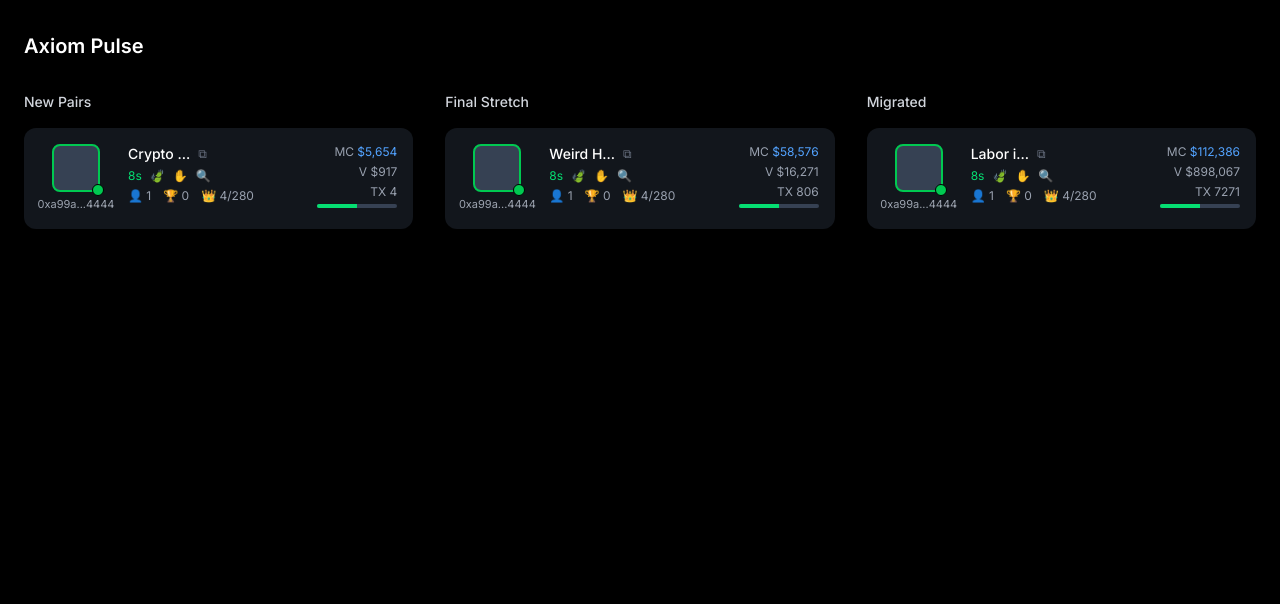
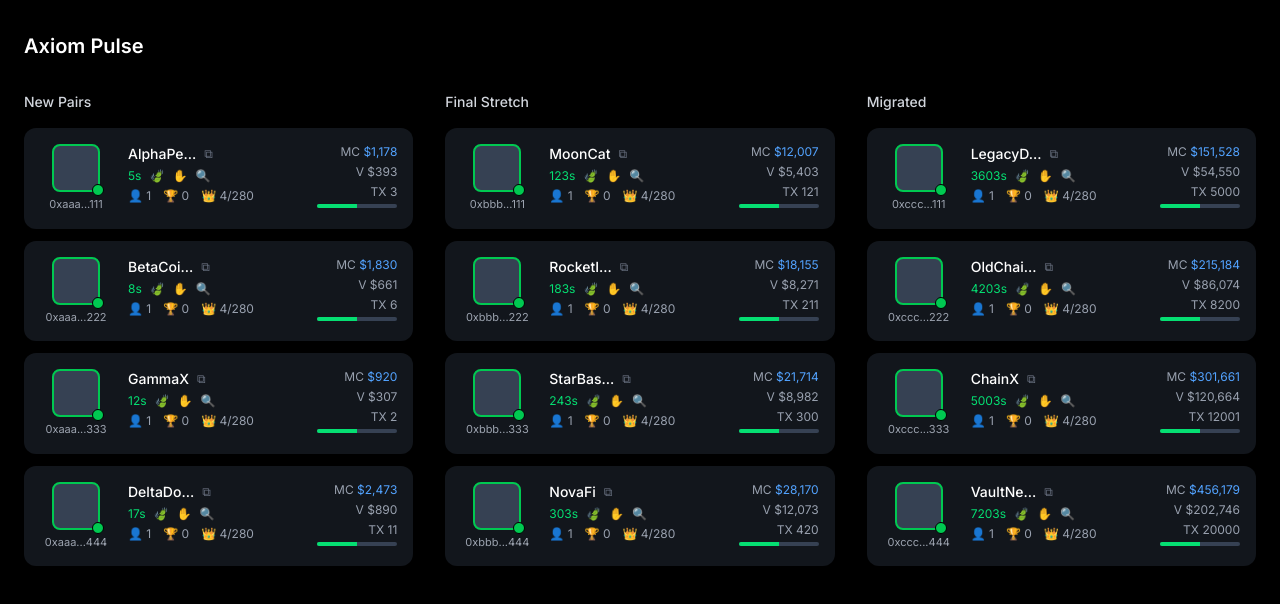
Before and after one commit to sashank2004/axiom-pulse-clone, a Next.js app: page / in a window 1280 px wide. Shown: the top 604 px of the page. Built offline with nearby package versions, Linux system fonts and the light colour scheme.

Commit message:
data: seed four initial tokens per stage for realistic columns

```diff
--- a/src/data/tokens.ts
+++ b/src/data/tokens.ts
@@ -1,61 +1,225 @@
 import { Token } from "@/types/token";
 
 export const tokens: Token[] = [
+  // ================= NEW PAIRS =================
   {
-    id: "1",
-    name: "Crypto Three Kingdoms",
-    symbol: "CTK",
-    imageUrl: "/placeholder.png",
+    id: "new-1",
+    name: "AlphaPepe",
+    symbol: "ALPHA",
+    imageUrl: "/placeholder-token.png",
     stage: "NEW",
+    meta: {
+      address: "0xaaa111",
+      shortAddress: "0xaaa...111",
+      ageSeconds: 2,
+      ageLabel: "2s",
+    },
     metrics: {
-      marketCap: 5760,
-      volume: 934,
-      txCount: 4,
+      marketCap: 1200,
+      volume: 400,
+      txCount: 3,
     },
-    meta: {
-  address: "0xa99a49dc92ae27ffc996fad4f489a7fb8f8b4444",
-  shortAddress: "0xa99a...4444",
-  ageSeconds: 5,
-  ageLabel: "5s",
-}
-,
   },
   {
-    id: "2",
-    name: "Weird Horse",
-    symbol: "HORS",
-    imageUrl: "/placeholder.png",
-    stage: "FINAL",
+    id: "new-2",
+    name: "BetaCoin",
+    symbol: "BETA",
+    imageUrl: "/placeholder-token.png",
+    stage: "NEW",
+    meta: {
+      address: "0xaaa222",
+      shortAddress: "0xaaa...222",
+      ageSeconds: 5,
+      ageLabel: "5s",
+    },
     metrics: {
-      marketCap: 57600,
-      volume: 16000,
-      txCount: 806,
+      marketCap: 1800,
+      volume: 650,
+      txCount: 6,
     },
-    meta: {
-  address: "0xa99a49dc92ae27ffc996fad4f489a7fb8f8b4444",
-  shortAddress: "0xa99a...4444",
-  ageSeconds: 5,
-  ageLabel: "5s",
-}
-,
   },
   {
-    id: "3",
-    name: "Labor in Shu Road",
-    symbol: "LSR",
-    imageUrl: "/placeholder.png",
+    id: "new-3",
+    name: "GammaX",
+    symbol: "GAMMA",
+    imageUrl: "/placeholder-token.png",
+    stage: "NEW",
+    meta: {
+      address: "0xaaa333",
+      shortAddress: "0xaaa...333",
+      ageSeconds: 9,
+      ageLabel: "9s",
+    },
+    metrics: {
+      marketCap: 900,
+      volume: 300,
+      txCount: 2,
+    },
+  },
+  {
+    id: "new-4",
+    name: "DeltaDog",
+    symbol: "DELTA",
+    imageUrl: "/placeholder-token.png",
+    stage: "NEW",
+    meta: {
+      address: "0xaaa444",
+      shortAddress: "0xaaa...444",
+      ageSeconds: 14,
+      ageLabel: "14s",
+    },
+    metrics: {
+      marketCap: 2500,
+      volume: 900,
+      txCount: 10,
+    },
+  },
+
+  // ================= FINAL STRETCH =================
+  {
+    id: "final-1",
+    name: "MoonCat",
+    symbol: "MOON",
+    imageUrl: "/placeholder-token.png",
+    stage: "FINAL",
+    meta: {
+      address: "0xbbb111",
+      shortAddress: "0xbbb...111",
+      ageSeconds: 120,
+      ageLabel: "120s",
+    },
+    metrics: {
+      marketCap: 12000,
+      volume: 5400,
+      txCount: 120,
+    },
+  },
+  {
+    id: "final-2",
+    name: "RocketInu",
+    symbol: "RKT",
+    imageUrl: "/placeholder-token.png",
+    stage: "FINAL",
+    meta: {
+      address: "0xbbb222",
+      shortAddress: "0xbbb...222",
+      ageSeconds: 180,
+      ageLabel: "180s",
+    },
+    metrics: {
+      marketCap: 18000,
+      volume: 8200,
+      txCount: 210,
+    },
+  },
+  {
+    id: "final-3",
+    name: "StarBase",
+    symbol: "STAR",
+    imageUrl: "/placeholder-token.png",
+    stage: "FINAL",
+    meta: {
+      address: "0xbbb333",
+      shortAddress: "0xbbb...333",
+      ageSeconds: 240,
+      ageLabel: "240s",
+    },
+    metrics: {
+      marketCap: 22000,
+      volume: 9100,
+      txCount: 300,
+    },
+  },
+  {
+    id: "final-4",
+    name: "NovaFi",
+    symbol: "NOVA",
+    imageUrl: "/placeholder-token.png",
+    stage: "FINAL",
+    meta: {
+      address: "0xbbb444",
+      shortAddress: "0xbbb...444",
+      ageSeconds: 300,
+      ageLabel: "300s",
+    },
+    metrics: {
+      marketCap: 28000,
+      volume: 12000,
+      txCount: 420,
+    },
+  },
+
+  // ================= MIGRATED =================
+  {
+    id: "mig-1",
+    name: "LegacyDAO",
+    symbol: "LEG",
+    imageUrl: "/placeholder-token.png",
     stage: "MIGRATED",
+    meta: {
+      address: "0xccc111",
+      shortAddress: "0xccc...111",
+      ageSeconds: 3600,
+      ageLabel: "1h",
+    },
     metrics: {
-      marketCap: 110000,
-      volume: 879000,
-      txCount: 7271,
+      marketCap: 150000,
+      volume: 54000,
+      txCount: 5000,
     },
+  },
+  {
+    id: "mig-2",
+    name: "OldChain",
+    symbol: "OLD",
+    imageUrl: "/placeholder-token.png",
+    stage: "MIGRATED",
     meta: {
-  address: "0xa99a49dc92ae27ffc996fad4f489a7fb8f8b4444",
-  shortAddress: "0xa99a...4444",
-  ageSeconds: 5,
-  ageLabel: "5s",
-}
-,
+      address: "0xccc222",
+      shortAddress: "0xccc...222",
+      ageSeconds: 4200,
+      ageLabel: "70m",
+    },
+    metrics: {
+      marketCap: 220000,
+      volume: 88000,
+      txCount: 8200,
+    },
+  },
+  {
+    id: "mig-3",
+    name: "ChainX",
+    symbol: "CHX",
+    imageUrl: "/placeholder-token.png",
+    stage: "MIGRATED",
+    meta: {
+      address: "0xccc333",
+      shortAddress: "0xccc...333",
+      ageSeconds: 5000,
+      ageLabel: "83m",
+    },
+    metrics: {
+      marketCap: 300000,
+      volume: 120000,
+      txCount: 12000,
+    },
+  },
+  {
+    id: "mig-4",
+    name: "VaultNet",
+    symbol: "VLT",
+    imageUrl: "/placeholder-token.png",
+    stage: "MIGRATED",
+    meta: {
+      address: "0xccc444",
+      shortAddress: "0xccc...444",
+      ageSeconds: 7200,
+      ageLabel: "2h",
+    },
+    metrics: {
+      marketCap: 450000,
+      volume: 200000,
+      txCount: 20000,
+    },
   },
 ];
```
